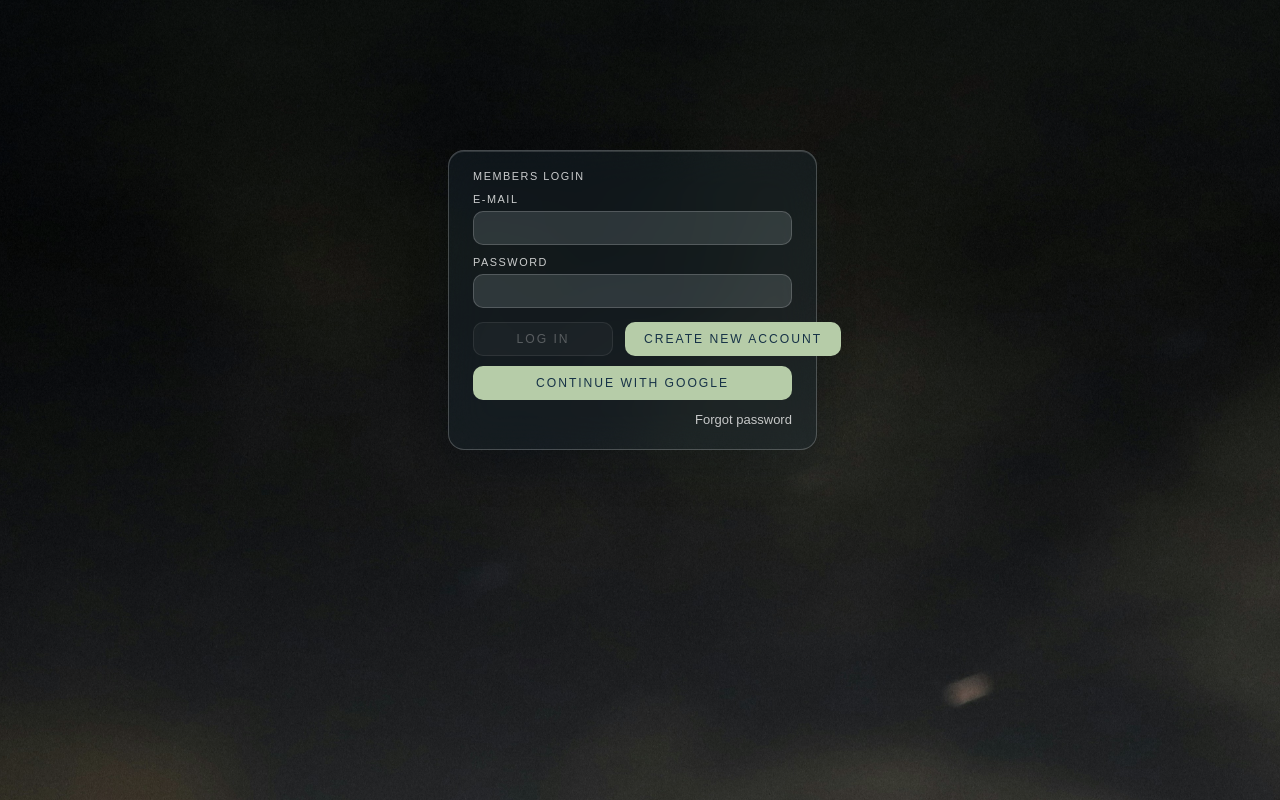
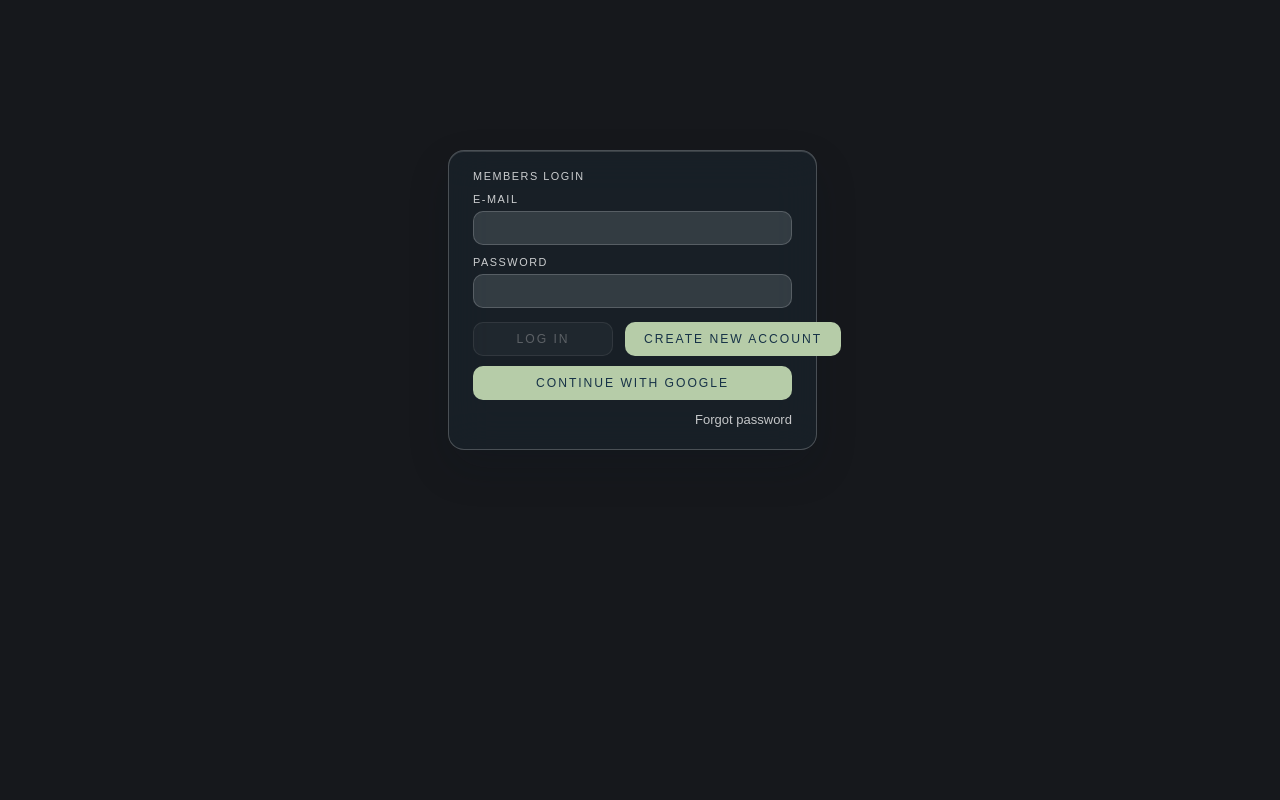
Before and after one commit to ufalkgm-prog/oltra-backup, a Next.js app in the folder hotels-beta/: page /login in a window 1280 px wide. Built offline with nearby package versions, Linux system fonts and the light colour scheme; no server answers.

Commit message:
UI: solid dark background on inner pages, solid header on scroll
Co-Authored-By: Claude Sonnet 4.6 <noreply@anthropic.com>

```diff
--- a/hotels-beta/src/styles/oltra-theme.css
+++ b/hotels-beta/src/styles/oltra-theme.css
@@ -136,18 +136,7 @@ body {
   position: fixed;
   inset: 0;
   z-index: var(--oltra-z-page-bg);
-  background-image:
-    linear-gradient(
-      180deg,
-      rgba(10, 24, 36, 0.18) 0%,
-      rgba(10, 24, 36, 0.08) 30%,
-      rgba(255, 255, 255, 0.08) 100%
-    ),
-    var(--oltra-bg-image);
-  background-size: cover;
-  background-position: center;
-  background-repeat: no-repeat;
-  transform: scale(1.03);
+  background: var(--oltra-bg-color);
 }
 
 .oltra-page__header-bg {
@@ -559,15 +548,13 @@ textarea::-webkit-scrollbar-thumb,
   transition:
     background-color 180ms ease,
     border-color 180ms ease,
-    backdrop-filter 180ms ease,
     box-shadow 180ms ease;
 }
 
 .oltra-site-header.is-scrolled {
-  background: rgba(34, 56, 72, 0.34);
-  backdrop-filter: blur(18px);
-  -webkit-backdrop-filter: blur(18px);
-  box-shadow: 0 8px 24px rgba(10, 24, 36, 0.12);
+  background: rgb(18, 24, 30);
+  border-bottom: 1px solid rgba(255, 255, 255, 0.06);
+  box-shadow: 0 8px 24px rgba(10, 24, 36, 0.24);
 }
 
 .oltra-site-header__inner {
```
